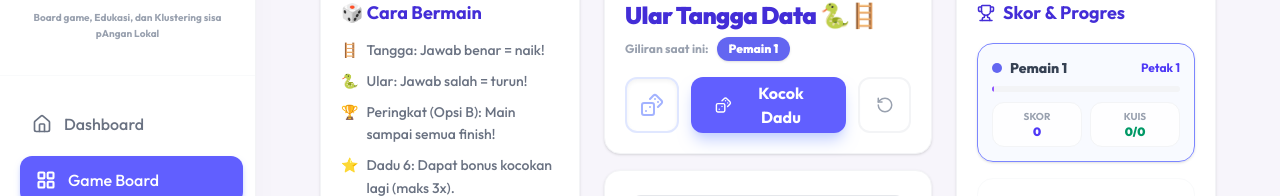
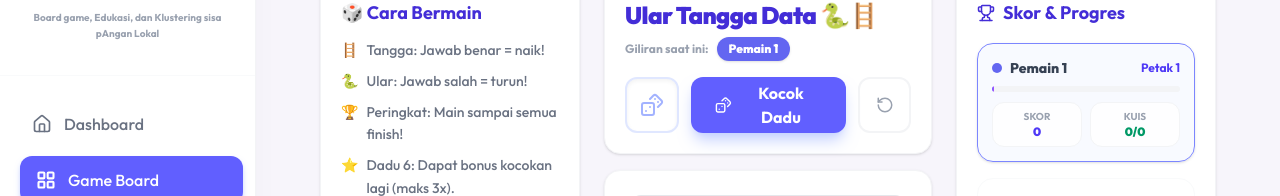
Before and after one commit to utsrale/Dashboard-SEC, a Next.js app: page /game in a window 1280 px wide. Both pictures are taken after a click on the button "Mulai Permainan". Shown: the part 158-354 px from the top of the page. Built offline with nearby package versions, Linux system fonts and the light colour scheme.

Commit message:
Remove (Opsi B) text from UI rules explanation

```diff
--- a/src/components/SnakesLadders.jsx
+++ b/src/components/SnakesLadders.jsx
@@ -628,7 +628,7 @@ export default function SnakesLadders() {
           <ul className="text-gray-500 text-sm space-y-2 leading-relaxed font-medium">
             <li className="flex gap-2"><span className="text-emerald-500 font-bold">🪜</span> Tangga: Jawab benar = naik!</li>
             <li className="flex gap-2"><span className="text-red-500 font-bold">🐍</span> Ular: Jawab salah = turun!</li>
-            <li className="flex gap-2"><span className="text-amber-500 font-bold">🏆</span> Peringkat (Opsi B): Main sampai semua finish!</li>
+            <li className="flex gap-2"><span className="text-amber-500 font-bold">🏆</span> Peringkat: Main sampai semua finish!</li>
             <li className="flex gap-2"><span className="text-indigo-500 font-bold">⭐</span> Dadu 6: Dapat bonus kocokan lagi (maks 3x).</li>
           </ul>
         </div>
```
